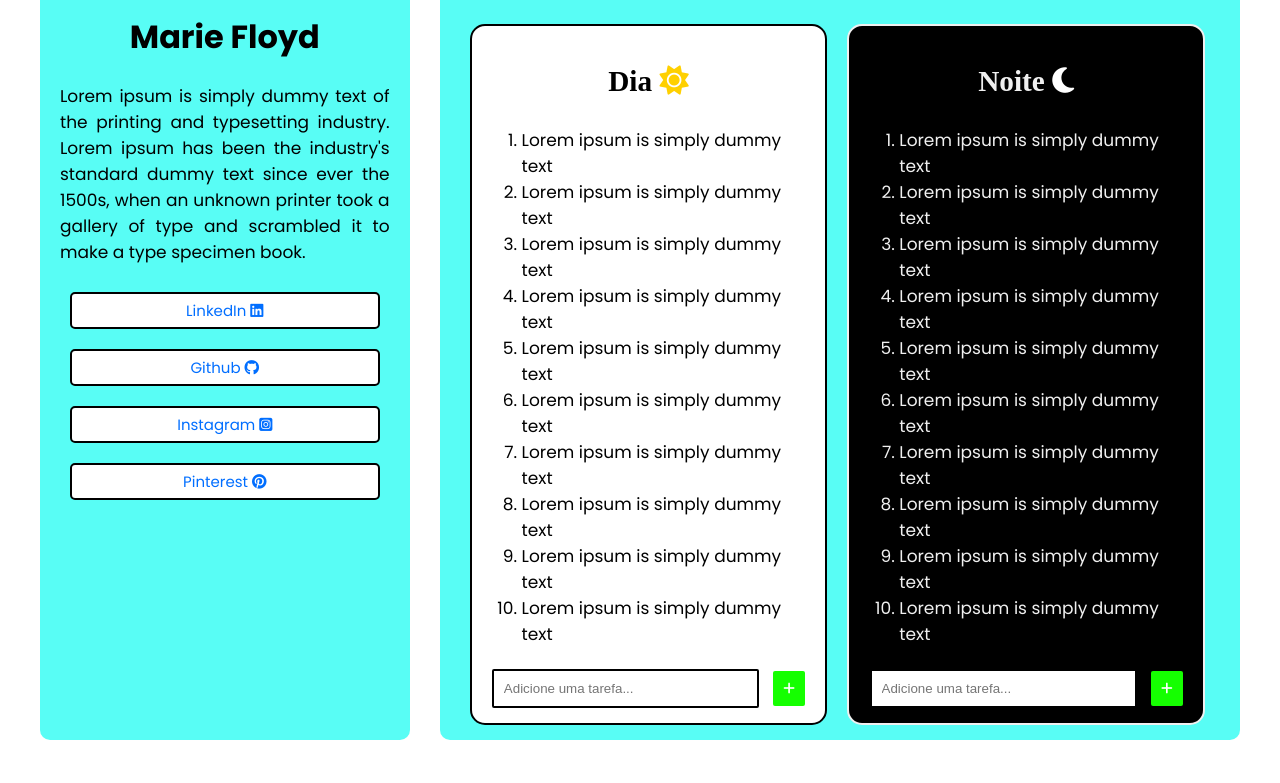
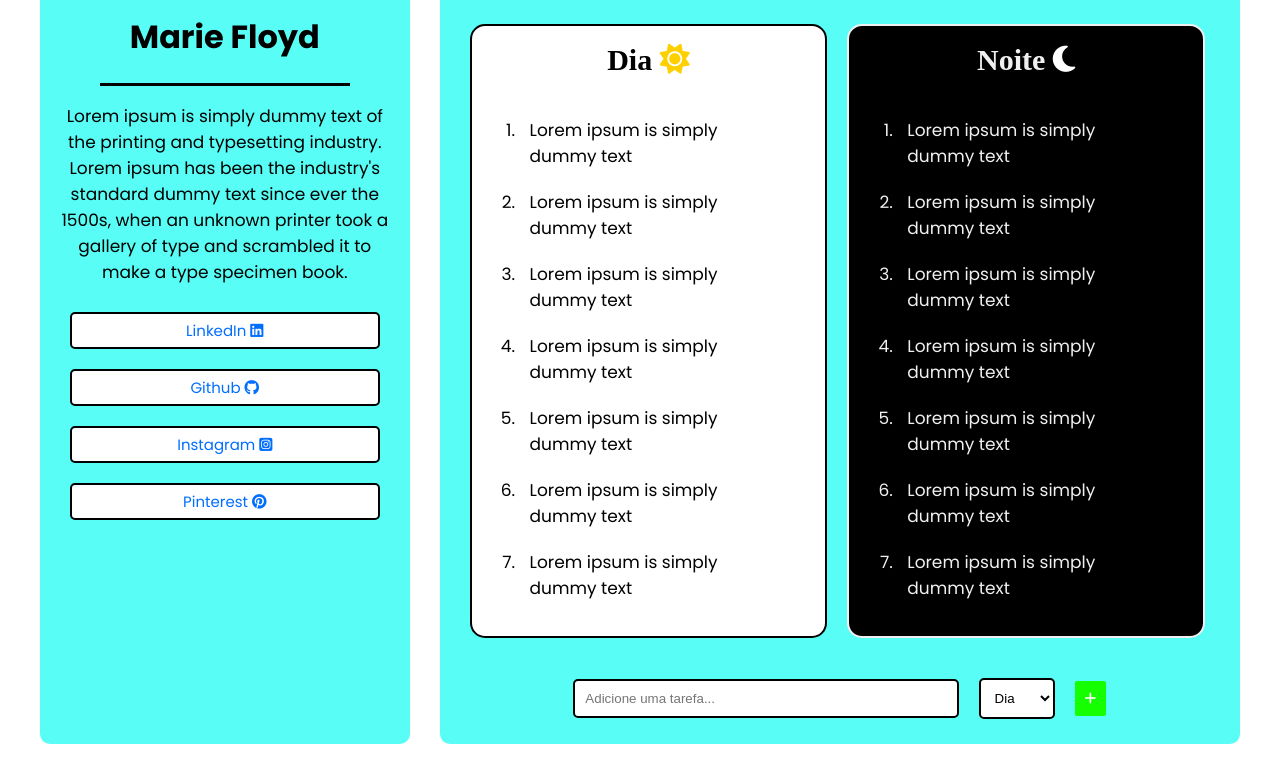
Before and after one commit to juliorodrigues07/task_list, a website: page public/index.html in a window 1280 px wide. Shown: the part 135-918 px from the top of the page. Drawn offline with Linux system fonts and the light colour scheme.

Commit message:
Refact: Tables implemented with table tag and text inputs unified
Identation was also fixed.

```diff
--- a/public/index.html
+++ b/public/index.html
@@ -55,13 +55,16 @@
 
 				<div class="day-tasks">
 
-					<section>
-						<div class="category">
-							<h3>
+					<table>
+
+						<tr>
+							<th>
 								Dia <i class="fa-solid fa-sun"></i>
-							</h3>
-						</div>
+							</th>
+						</tr>
 
+						<tr>
+							<td>
 								<!-- Ordered list -->
 								<ol>
 									<li>Lorem ipsum is simply dummy text</li>
@@ -71,35 +74,26 @@
 									<li>Lorem ipsum is simply dummy text</li>
 									<li>Lorem ipsum is simply dummy text</li>
 									<li>Lorem ipsum is simply dummy text</li>
-							<li>Lorem ipsum is simply dummy text</li>
-							<li>Lorem ipsum is simply dummy text</li>
-							<li>Lorem ipsum is simply dummy text</li>
 								</ol>
-
-						<div class="data-inputs">
-							<input  type="text"
-								id="new-day-task"
-								placeholder="Adicione uma tarefa..."
-								maxlength="50"
-							>
-							<button id="add-day">
-								<i class="fa-solid fa-plus"></i>
-							</button>
-						</div>
-
-					</section>
+							</td>
+						</tr>
+					</table>
 
 				</div>
 
 				<div class="night-tasks">
 
-					<section>
-						<div class="category">
-							<h3>
+
+					<table>
+
+						<tr>
+							<th>
 								Noite <i class="fa-solid fa-moon"></i>
-							</h3>
-						</div>
+							</th>
+						</tr>
 
+						<tr>
+							<td>
 								<ol>
 									<li>Lorem ipsum is simply dummy text</li>
 									<li>Lorem ipsum is simply dummy text</li>
@@ -108,27 +102,33 @@
 									<li>Lorem ipsum is simply dummy text</li>
 									<li>Lorem ipsum is simply dummy text</li>
 									<li>Lorem ipsum is simply dummy text</li>
-							<li>Lorem ipsum is simply dummy text</li>
-							<li>Lorem ipsum is simply dummy text</li>
-							<li>Lorem ipsum is simply dummy text</li>
 								</ol>
+							</td>
+						</tr>
+
+					</table>
+
+				</div>
+
+			</div>
 
 			<div class="data-inputs">
 				<input  type="text"
-							id="new-night-task"
+								required
+								id="new-task"
 								placeholder="Adicione uma tarefa..."
 								maxlength="50"
 				>
-							<button id="add-night">
+				<select id="dropdown" name="dropdown">
+					<option value="day">Dia</option>
+					<option value="night">Noite</option>
+				</select>
+
+				<button id="add-task">
 					<i class="fa-solid fa-plus"></i>
 				</button>
 			</div>
 
-					</section>
-
-				</div>
-
-        	</div>
 		</div>
 	</main>
 </body>
--- a/src/style/page_style.css
+++ b/src/style/page_style.css
@@ -33,11 +33,16 @@ img
     background-color: #ffffff;
 }
 
+figure
+{
+    border-bottom: solid 3px #000000;
+}
+
 .resume
 {
     margin-top: 15px;
     font-size: 17px;
-    text-align: justify;
+    text-align: center;
 }
 
 
@@ -99,20 +104,33 @@ ul
     height: auto;
 }
 
-.category
+table
 {
+    margin: 0 auto;
+}
+
+th
+{
+    padding: 10px;
     font-family: "Times New Roman", Times, serif;
-    font-size: 25px;
+    font-size: 30px;
     text-align: center;
 }
 
 .day-tasks,
 .night-tasks{
-    padding: 10px;
+    padding: 5px;
     margin-right: 20px;
     font-size: 17px;
     border-radius: 15px;
     height: auto;
+    /* text-align: center; */
+}
+
+.day-tasks li,
+.night-tasks li
+{
+    padding: 10px;
 }
 
 .day-tasks
@@ -129,47 +147,68 @@ ul
     border: solid 2px #f0f0f0;
 }
 
-/* .day-tasks:hover
+ol
 {
-    background-color: #e4e4e4;
+    margin-right: 20px;
 }
-
-.night-tasks:hover
-{
-    background-color: #2e2e2e;
-} */
 
 /* Input fields */
 .data-inputs {
+    padding: 15px;
     text-align: center;
+    align-items: center;
+    display: flex;
+    justify-content: center;
+}
+
+input[type="text"]
+{
+    padding: 10px;
+    box-sizing: border-box;
+    width: 50%;
+}
+
+select
+{
+    background-color: #ffffff;
+    padding: 10px;
+    box-sizing: border-box;
+    border: solid 2px #000000;
+    border-radius: 5px;
 }
 
 .data-inputs input
 {
-    width: 80%;
+    display: flex;
+    flex-direction: row;
 }
 
 .data-inputs input,
+.data-inputs select,
 .data-inputs button {
-    margin: 5px;
+    margin: 10px;
     padding: 10px;
-    box-sizing: border-box;
 }
 
 input
 {
     border: solid 2px #000000;
-    border-radius: 2px;
+    border-radius: 5px;
 }
 
-input:hover
+input:hover,
+select:hover
 {
     background-color: #f0f0f0;
 }
 
+select:hover
+{
+    cursor: pointer;
+}
+
 /* CRUD Buttons */
-#add-day,
-#add-night,
+#add-task,
 #edit-day,
 #edit-night,
 #delete-day,
@@ -179,8 +218,7 @@ input:hover
     border-radius: 2px;
 }
 
-#add-day:hover,
-#add-night:hover,
+#add-task:hover,
 #edit-day:hover,
 #edit-night:hover,
 #delete-day:hover,
@@ -189,14 +227,12 @@ input:hover
     cursor: pointer;
 }
 
-#add-day,
-#add-night
+#add-task
 {
     background-color: #15ff00;
 }
 
-#add-day:hover,
-#add-night:hover
+#add-task:hover
 {
     background-color: #0fac01;
 }
@@ -223,11 +259,6 @@ input:hover
 #delete-night:hover
 {
     background-color: #c00101;
-}
-
-ol
-{
-    margin-right: 20px;
 }
 
 /* FontAwesome Icons */
```
Lines whose indentation alone changed are shown as unchanged.
